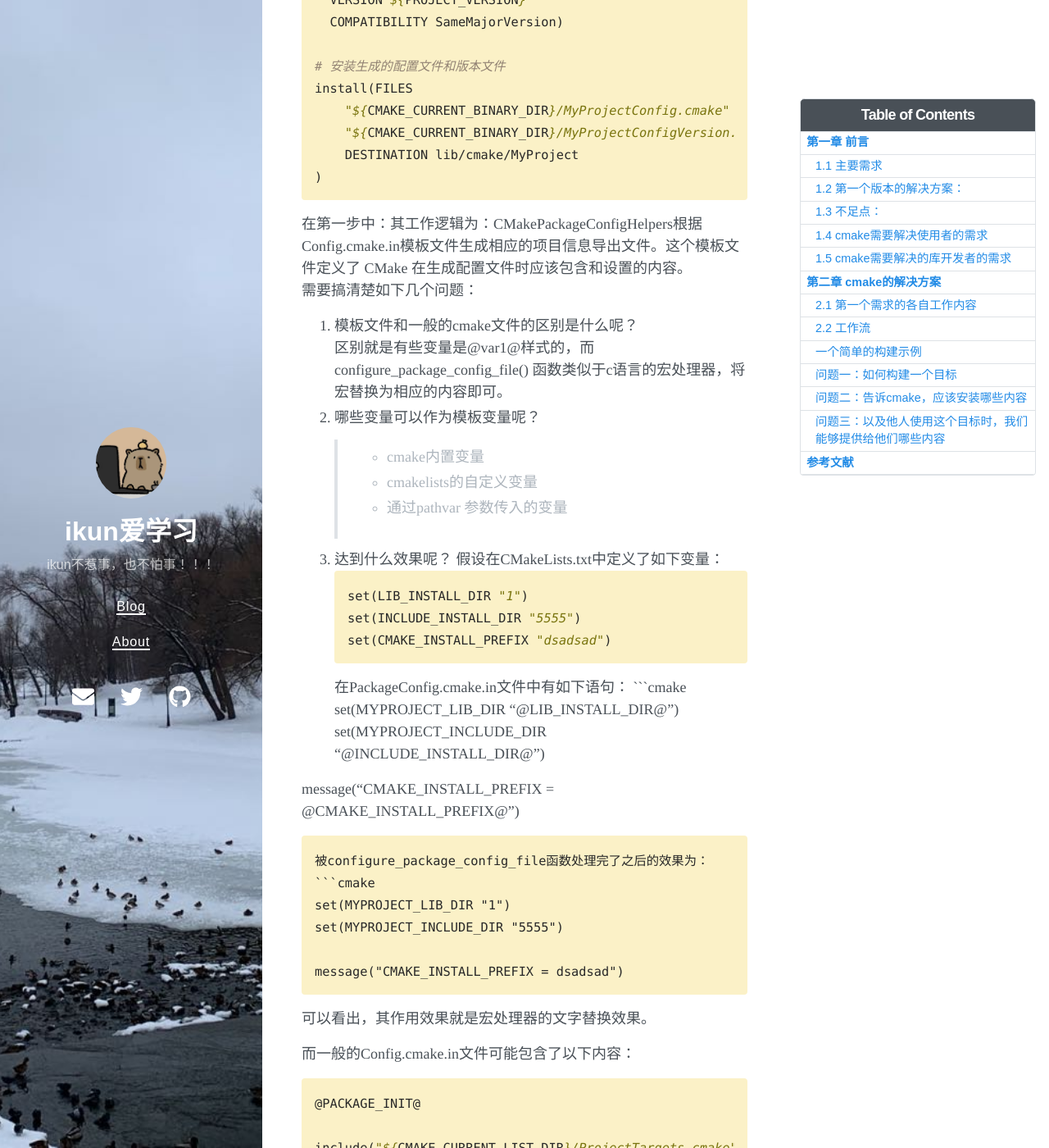
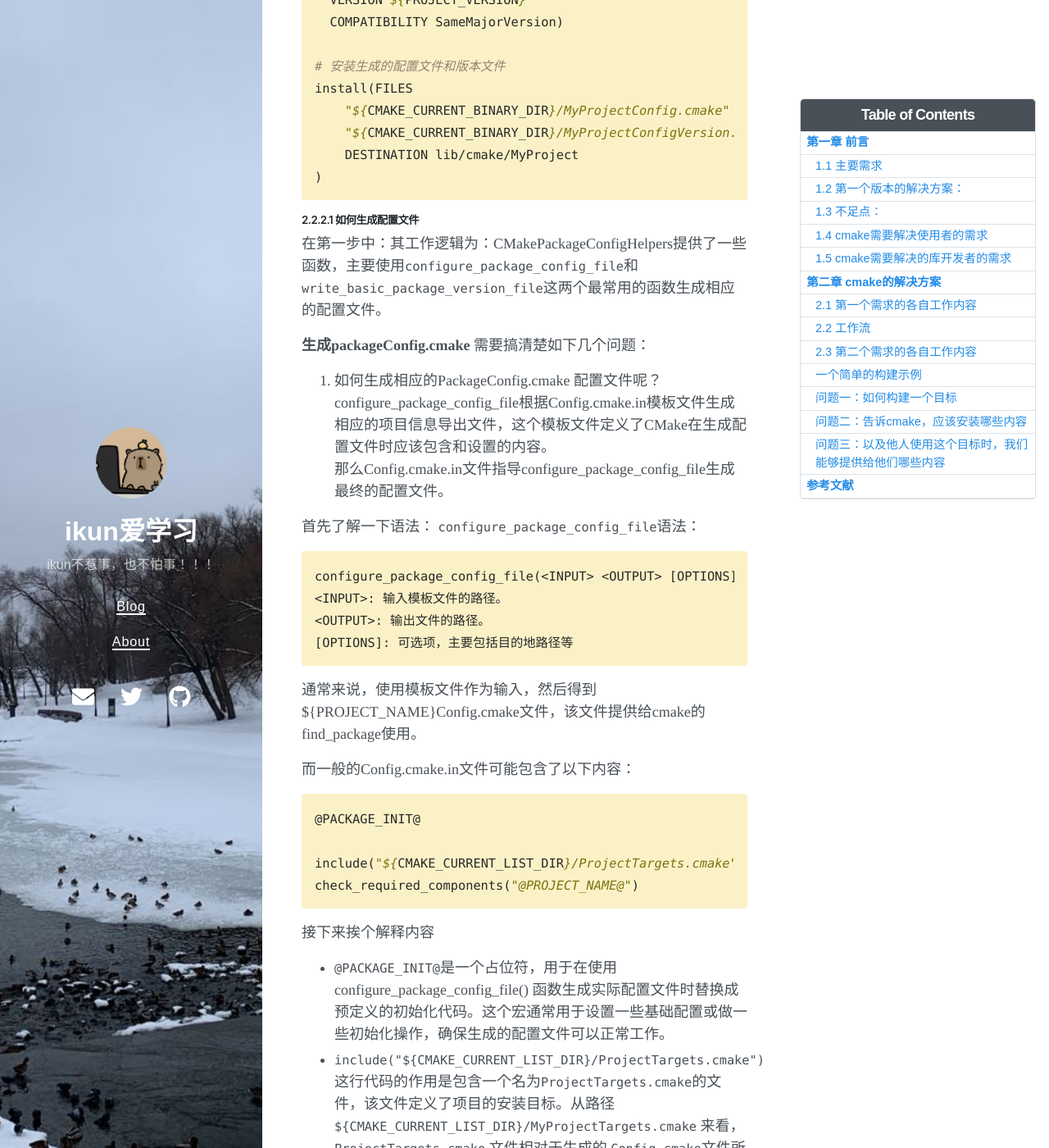
Before and after one commit to SuperIkunFan/SuperIkunFan.github.io, a Jekyll site: the page built from _posts/2024-09-04-cmake的install命令.md, in a window 1280 px wide and 1400 px high, scrolled down 4657 px. Shown: the whole window at 82% size. Built offline with Jekyll 4.4.1, drawn with Linux system fonts in a browser that asks for light colours; nearby versions of some CDN libraries; some of the changed text lies outside the part shown.

Commit message:
调整格式内容

````diff
--- a/_posts/2024-09-04-cmake的install命令.md
+++ b/_posts/2024-09-04-cmake的install命令.md
@@ -133,15 +133,44 @@ install(FILES
     DESTINATION lib/cmake/MyProject
 )
 ```
-在第一步中：其工作逻辑为：CMakePackageConfigHelpers根据Config.cmake.in模板文件生成相应的项目信息导出文件。这个模板文件定义了 CMake 在生成配置文件时应该包含和设置的内容。
+##### 2.2.2.1 如何生成配置文件
+在第一步中：其工作逻辑为：CMakePackageConfigHelpers提供了一些函数，主要使用`configure_package_config_file`和 `write_basic_package_version_file`这两个最常用的函数生成相应的配置文件。
+
+**生成packageConfig.cmake**
 需要搞清楚如下几个问题：
-1. 模板文件和一般的cmake文件的区别是什么呢？
+1. 如何生成相应的PackageConfig.cmake 配置文件呢？
+configure_package_config_file根据Config.cmake.in模板文件生成相应的项目信息导出文件，这个模板文件定义了CMake在生成配置文件时应该包含和设置的内容。
+那么Config.cmake.in文件指导configure_package_config_file生成最终的配置文件。
+
+首先了解一下语法：
+`configure_package_config_file`语法：
+```
+configure_package_config_file(<INPUT> <OUTPUT> [OPTIONS])
+<INPUT>: 输入模板文件的路径。
+<OUTPUT>: 输出文件的路径。
+[OPTIONS]: 可选项，主要包括目的地路径等
+```
+通常来说，使用模板文件作为输入，然后得到${PROJECT_NAME}Config.cmake文件，该文件提供给cmake的find_package使用。
+
+而一般的Config.cmake.in文件可能包含了以下内容：
+```cmake
+@PACKAGE_INIT@
+
+include("${CMAKE_CURRENT_LIST_DIR}/ProjectTargets.cmake")
+check_required_components("@PROJECT_NAME@")
+```
+接下来挨个解释内容
+- `@PACKAGE_INIT@`是一个占位符，用于在使用 configure_package_config_file() 函数生成实际配置文件时替换成预定义的初始化代码。这个宏通常用于设置一些基础配置或做一些初始化操作，确保生成的配置文件可以正常工作。
+- `include("${CMAKE_CURRENT_LIST_DIR}/ProjectTargets.cmake")` 这行代码的作用是包含一个名为`ProjectTargets.cmake`的文件，该文件定义了项目的安装目标。从路径 `${CMAKE_CURRENT_LIST_DIR}/MyProjectTargets.cmake` 来看，`ProjectTargets.cmake` 文件相对于生成的 `Config.cmake`文件所在目录被存储，这个路径是动态的，可以适应不同的安装环境。它的目的是设置一些与项目相关的环境变量。
+- `check_required_components` 辅助宏通过检查所有必需组件的 `<Package>_<Component>_FOUND` 变量确保找到所有请求的非可选组件。即使包没有任何组件，也应在包配置文件的末尾调用此宏。这样，CMake 可以确保下游项目没有指定任何不存在的组件。如果 `check_required_components` 失败，则 `<Package>_FOUND` 变量设置为 FALSE，并认为未找到包。`set_and_check()` 宏应该在配置文件中使用，而不是用于设置目录和文件位置的普通 set() 命令。如果引用的文件或目录不存在，宏将失败.
+
+2. 模板文件和一般的cmake文件的区别是什么呢？
 区别就是有些变量是@var1@样式的，而configure_package_config_file() 函数类似于c语言的宏处理器，将宏替换为相应的内容即可。
-2. 哪些变量可以作为模板变量呢？
+3. 哪些变量可以作为模板变量呢？
 >  + cmake内置变量
 >  + cmakelists的自定义变量
 >  + 通过pathvar 参数传入的变量
-3. 达到什么效果呢？
+4. 处理完之后所生成的配置文件的效果是什么呢？
 假设在CMakeLists.txt中定义了如下变量：
 ```cmake
 set(LIB_INSTALL_DIR "1")
@@ -164,32 +193,8 @@ message("CMAKE_INSTALL_PREFIX = dsadsad")
 ```
 可以看出，其作用效果就是宏处理器的文字替换效果。
 
-而一般的Config.cmake.in文件可能包含了以下内容：
-```cmake
-@PACKAGE_INIT@
-
-include("${CMAKE_CURRENT_LIST_DIR}/ProjectTargets.cmake")
-check_required_components("@PROJECT_NAME@")
-```
-接下来挨个解释内容
-- `@PACKAGE_INIT@`是一个占位符，用于在使用 configure_package_config_file() 函数生成实际配置文件时替换成预定义的初始化代码。这个宏通常用于设置一些基础配置或做一些初始化操作，确保生成的配置文件可以正常工作。
-- `include("${CMAKE_CURRENT_LIST_DIR}/ProjectTargets.cmake")` 这行代码的作用是包含一个名为`ProjectTargets.cmake`的文件，该文件定义了项目的安装目标。从路径 `${CMAKE_CURRENT_LIST_DIR}/MyProjectTargets.cmake` 来看，`ProjectTargets.cmake` 文件相对于生成的 `Config.cmake`文件所在目录被存储，这个路径是动态的，可以适应不同的安装环境。它的目的是设置一些与项目相关的环境变量。
-- `check_required_components` 辅助宏通过检查所有必需组件的 `<Package>_<Component>_FOUND` 变量确保找到所有请求的非可选组件。即使包没有任何组件，也应在包配置文件的末尾调用此宏。这样，CMake 可以确保下游项目没有指定任何不存在的组件。如果 `check_required_components` 失败，则 `<Package>_FOUND` 变量设置为 FALSE，并认为未找到包。`set_and_check()` 宏应该在配置文件中使用，而不是用于设置目录和文件位置的普通 set() 命令。如果引用的文件或目录不存在，宏将失败.
-
-
-接下来解释两个引入的函数的工作原理：
-由于CMakePackageConfigHelpers并不是Cmake的内置模块，而是一个独立的模块文件。因此在使用之前需要先包含它，从而将所需要的宏以及函数都能够正确地引入到cmake脚本中。
-最常用的函数有两个，一个是`configure_package_config_file`, `write_basic_package_version_file`.
-
-`configure_package_config_file`语法：
-```
-configure_package_config_file(<INPUT> <OUTPUT> [OPTIONS])
-<INPUT>: 输入模板文件的路径。
-<OUTPUT>: 输出文件的路径。
-[OPTIONS]: 可选项，主要包括目的地路径等
-```
-通常来说，使用模板文件作为输入，然后得到${PROJECT_NAME}Config.cmake文件，从而让cmake能够找到。
-
+**生成packageConfigVersion.cmake**
+使用write_basic_package_version_file生成相应的内容，它不需要任何其他的文件，只需要在CMakeLists.txt文件中定义过与版本相关的内容就可以。
 `write_basic_package_version_file`语法：
 ```cmake
 write_basic_package_version_file(<filename> [options])
@@ -197,27 +202,30 @@ write_basic_package_version_file(<filename> [options])
 [options]: 可选项，通常包括版本号和兼容性策略。
 ```
 一般来说最后都是`${PROJECT_NAME}ConfigVersion.cmake`这样的文件命名方式
-`VERSION ${PROJECT_VERSION}` 就是在project(mytestlib)的时候， 所设置的信息
-COMPATIBILITY SameMajorVersion:
-COMPATIBILITY 选项指定版本兼容性策略。常用的策略包括：
-AnyNewerVersion: 任何新版本都兼容。
-SameMajorVersion: 只有同一个大版本号的版本才兼容。
-ExactVersion: 只接受完全相同的版本。
-SameMajorVersion 表示要求相同的主版本号才能兼容。例如，如果版本是 1.2.3，那么 1.x.y 版本（如 1.4.0 或 1.2.5）都是兼容的，但 2.x.y 则不兼容。
+`VERSION ${PROJECT_VERSION}` 就是在project(mytestlib)的时候，所设置的信息：
++ COMPATIBILITY SameMajorVersion:
++ COMPATIBILITY 选项指定版本兼容性策略。常用的策略包括：
++ AnyNewerVersion: 任何新版本都兼容。
++ SameMajorVersion: 只有同一个大版本号的版本才兼容。
++ ExactVersion: 只接受完全相同的版本。
++ SameMajorVersion 表示要求相同的主版本号才能兼容。例如，如果版本是 1.2.3，那么 1.x.y 版本（如 1.4.0 或 1.2.5）都是兼容的，但 2.x.y 则不兼容。
 
+**小结**
 在这个过程中主要生成了两个配置文件
-+ 配置文件（MyProjectConfig.cmake）:
++ 配置文件（ProjectConfig.cmake）:
   它通常包含了查找依赖项、设置变量以及加载导出目标的逻辑。它负责告诉 CMake 接下来需要做什么，例如加载 MyProjectTargets.cmake 文件。所以它是必需的，因为它扮演了协调者的角色。
 
-+ 版本文件（MyProjectConfigVersion.cmake）:
++ 版本文件（ProjectConfigVersion.cmake）:
   它包含版本兼容性检查的逻辑，确保所需的版本满足要求。
 
 当用户在他们的 CMake 项目中使用 find_package(MyProject 1.2 REQUIRED) 时：
-+ CMake 首先找到并加载 MyProjectConfig.cmake：如果找到并加载成功，接下来会执行       MyProjectConfig.cmake 中的内容。
++ CMake 首先找到并加载 MyProjectConfig.cmake：如果找到并加载成功，接下来会执行MyProjectConfig.cmake 中的内容。
 + 通常，这个文件会包含类似 include("${CMAKE_CURRENT_LIST_DIR}/MyProjectTargets.cmake") 的语句，以引入导出的目标文件。
 + CMake 加载 MyProjectConfigVersion.cmake：
   用于检查版本兼容性。
 
+
+##### 2.2.2.2 如何安装配置文件
 按照前面说的，此时只是生成了配置文件，还需要安装package的配置文件
 ```cmake
 # 安装生成的配置文件和版本文件
@@ -227,8 +235,9 @@ install(FILES
     DESTINATION lib/cmake/MyProject
 )
 ```
+它的主要目的是将配置文件和库资源一起打包。
 
-**第二个需求：**
+### 2.3 第二个需求的各自工作内容
 _解决使用者的需求_：
 实际上，使用者只需要知道有哪些静态库或者是动态库，然后直接链接整个库即可。然而，由于存在着动态库，静态库，接口库以及可能出现不同库之间存在着同名的库，因此cmake提出了namespace的概念，这样一般来说就极大概率的降低了链接存在着同名库的问题了。
 
````
